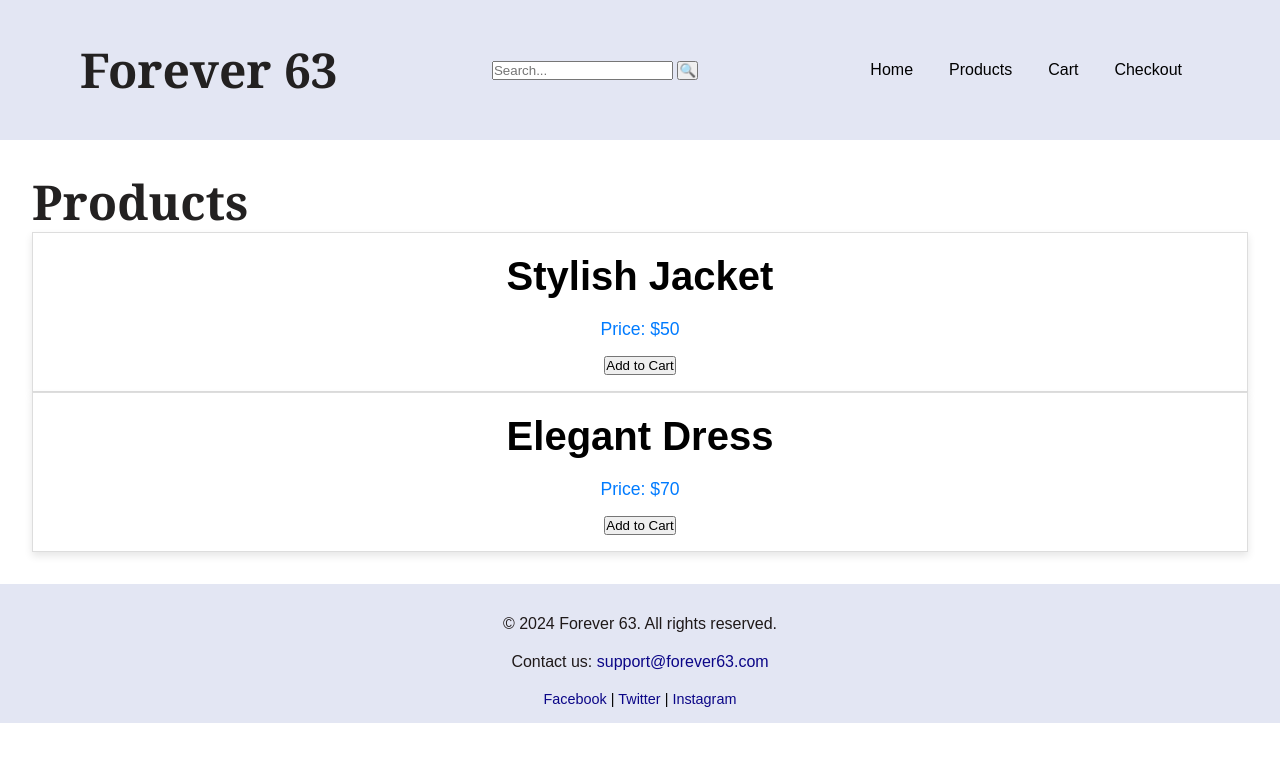
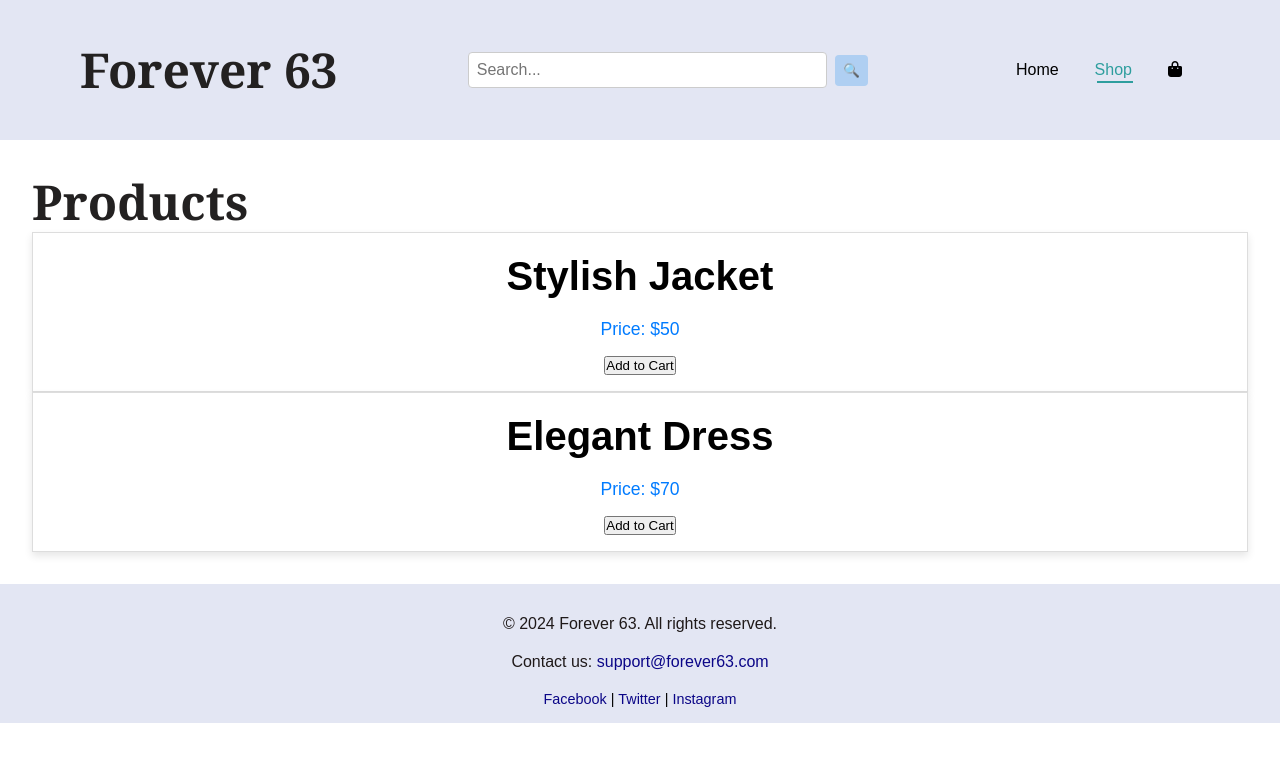
Before and after one commit to rocklb/Forever63, a website: page products.html in a window 1280 px wide. Drawn offline with Linux system fonts and the light colour scheme; no server answers.

Commit message:
Update products.html

```diff
--- a/products.html
+++ b/products.html
@@ -6,22 +6,22 @@
   <title>Products - Forever 63</title>
   <link rel="stylesheet" href="styles.css">
   <script src="script.js" defer></script>
+  <script src="https://kit.fontawesome.com/15a9a0cae1.js" crossorigin="anonymous"></script>
 </head>
 <body>
   <header>
     <h1>Forever 63</h1>
-    <div class="header-section search">
-      <div class="search-bar">
-        <input type="text" placeholder="Search..." id="search">
+
+    <div class="search_bar">
+      <input type="text" placeholder="Search..." id="search">
         <button type="button">🔍</button>
-      </div>
     </div>
     <nav>
       <ul class="nav-bar">
+        <!-- <li><a class="active" href="cart.html">Home</a></li> -->
         <li><a href="index.html">Home</a></li>
-        <li><a href="products.html">Products</a></li>
-        <li><a href="cart.html">Cart</a></li>
-        <li><a href="checkout.html">Checkout</a></li>
+        <li><a class="active" href="products.html">Shop</a></li>
+        <li><a href="cart.html"> <i class="fa-solid fa-bag-shopping"></i></a></li>
       </ul>
     </nav>
   </header>
```
